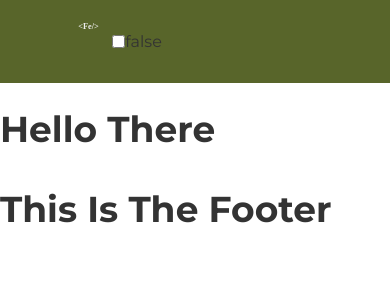
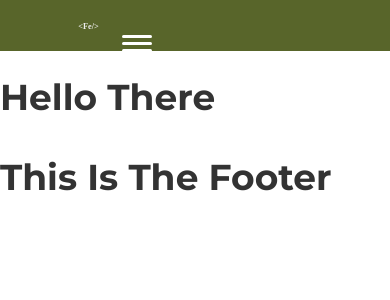
Before and after one commit to MrOdie/cast-iron-dev, a Next.js app: page / in a window 390 px wide. Shown: the top 300 px of the page. Built offline with nearby package versions, Linux system fonts and the light colour scheme.

Commit message:
working on the nav.

```diff
--- a/src/app/assets/components/navigation/DesktopNav.tsx
+++ b/src/app/assets/components/navigation/DesktopNav.tsx
@@ -11,14 +11,16 @@ interface Props {
 const DesktopNav: FunctionComponent<Props> = ({navItems, path}) => {
     return (
         <div className={styles.nav}>
-            {navItems.map((item) => {
-                const isCurrent = path === item.href;
-                return (
-                    <div className={styles.nav_item} key={item.id}>
-                        <Link className={isCurrent ? `${styles.nav_item_link} ${styles.nav_current}` : styles.nav_item_link} href={item.href}>{item.name}</Link>
-                    </div>
-                )
-            })}
+            <ul className={styles.nav_list}>
+                {navItems.map((item) => {
+                    const isCurrent = path === item.href;
+                    return (
+                        <li className={styles.nav_list_item} key={item.id}>
+                            <Link className={isCurrent ? `${styles.nav_list_item_link} ${styles.nav_list_current}` : styles.nav_list_item_link} href={item.href}>{item.name}</Link>
+                        </li>
+                    )
+                })}
+            </ul>
         </div>
     )
 }
--- a/src/app/assets/components/navigation/MobileNav.tsx
+++ b/src/app/assets/components/navigation/MobileNav.tsx
@@ -1,4 +1,4 @@
-import {Fragment, FunctionComponent, useState} from "react";
+import { FunctionComponent, useState} from "react";
 import {NavItem} from "@/app/assets/types/navItem";
 import styles from "@/app/assets/styles/modules/mobileNav.module.scss";
 import Link from "next/link";
@@ -14,19 +14,34 @@ const MobileNav: FunctionComponent<Props> = ({navItems, path}) => {
 
     return (
         <div className={styles.nav}>
-            <input type="checkbox" title="menu" onClick={() => setIsOpen(!isOpen)}/>
+            <input
+                type="checkbox"
+                title="menu"
+                id="hamburger"
+                className={styles.hamburger_btn}
+                onClick={() => setIsOpen(!isOpen)}
+            />
+            <label htmlFor="hamburger" className={styles.hamburger_icon}>
+                <p className="hidden">Menu Button</p>
+                <span className={styles.hamburger_icon_line}></span>
+            </label>
 
-            <p>{isOpen.toString()}</p>
             {
                 isOpen && (
+                    <div>
+                        <ul className={styles.nav_links}>
+                            {
                                 navItems.map((item) => {
                                     const isCurrent = path === item.href;
                                     return (
-                            <div className={styles.nav_item} key={item.id}>
+                                        <li className={styles.nav_link} key={item.id}>
                                             <Link className={isCurrent ? `${styles.nav_item_link} ${styles.nav_current}` : styles.nav_item_link} href={item.href}>{item.name}</Link>
-                            </div>
+                                        </li>
                                     )
                                 })
+                            }
+                        </ul>
+                    </div>
                 )
             }
         </div>
--- a/src/app/assets/styles/modules/desktopNav.module.scss
+++ b/src/app/assets/styles/modules/desktopNav.module.scss
@@ -5,6 +5,10 @@
   display: flex;
   flex-flow: row nowrap;
 
+  &_list {
+    display: flex;
+    flew-flow: row nowrap;
+    list-style: none;
     &_item {
 
       &_link {
@@ -19,3 +23,4 @@
       background-color: map-get($pallet, color2);
     }
   }
+}
--- a/src/app/assets/styles/modules/mobileNav.module.scss
+++ b/src/app/assets/styles/modules/mobileNav.module.scss
@@ -4,6 +4,142 @@
 .nav {
   display: flex;
   flex-flow: row nowrap;
+
+  .hamburger {
+    &_btn {
+      position: absolute;
+      top: -100px;
+      &:focus ~ .hamburger_icon {
+        .hamburger_icon_line {
+          &::before {
+            transform: translateY(-9px);
+          }
+
+          &::after {
+            transform: translateY(9px);
+          }
+        }
+      }
+    }
+
+    &_icon {
+      position: relative;
+      padding: 26px 10px;
+      cursor: pointer;
+      z-index: 1;
+      display: none;
+
+      &_line {
+        display: block;
+        position: relative;
+        background: #fff;
+        height: 3px;
+        width: 30px;
+        border-radius: 4px;
+        transition: background 0.8s ease;
+
+        &::before,
+        &::after {
+          content: "";
+          position: absolute;
+          height: 100%;
+          width: 100%;
+          border-radius: 4px;
+          background: #fff;
+          transition: background 0.8s ease;
+        }
+
+        &::before {
+          transform: translateY(-7px);
+        }
+
+        &::after {
+          transform: translateY(7px);
+        }
+      }
+    }
+
+    @include breakpoints(large desktop sm_desktop lg_tablet tablet nav mobile) {
+
+      &_icon {
+        display: block;
+        position: absolute;
+
+        &_line {
+          animation: closedMid 0.8s backwards;
+          animation-direction: reverse;
+
+          &::before {
+            animation: closedTop 0.8s backwards;
+            animation-direction: reverse;
+          }
+
+          &::after {
+            animation: closedBtm 0.8s backwards;
+            animation-direction: reverse;
+          }
+        }
+      }
+
+      .nav_links {
+        display: flex;
+        flex-flow: row nowrap;
+        list-style: none;
+      }
+      &_btn:checked ~ .nav_links {
+        opacity: 1;
+        clip-path: circle(100% at center);
+
+        .nav_link {
+          opacity: 1;
+          transform: translateX(0);
+          transition: opacity 0.4s ease-in-out,
+          transform 0.6s cubic-bezier(0.175, 0.885, 0.32, 1.275);
+
+          &:nth-of-type(1) {
+            transition-delay: 0.7s;
+          }
+
+          &:nth-of-type(2) {
+            transition-delay: 0.8s;
+          }
+
+          &:nth-of-type(3) {
+            transition-delay: 0.9s;
+          }
+
+          &:nth-of-type(4) {
+            transition-delay: 1s;
+          }
+
+          &:nth-of-type(5) {
+            transition-delay: 1.1s;
+          }
+        }
+      }
+
+      &_btn:checked ~ .menu_icon {
+        border-radius: 50%;
+        animation: pulse 1s;
+
+        &_icon_line {
+          background: #fff;
+          animation: openMid 0.8s forwards;
+
+          &::before {
+            background: #fff;
+            animation: openTop 0.8s forwards;
+          }
+
+          &::after {
+            background: #fff;
+            animation: openBtm 0.8s forwards;
+          }
+        }
+      }
+    }
+  }
+
   &_item {
 
     &_link {
@@ -17,3 +153,89 @@
     background-color: map-get($pallet, color2);
   }
 }
+
+
+@keyframes pulse {
+  from {
+    box-shadow: 0 0 0 0px rgba(255,255, 255, 0.6);
+    background: rgba(255,255, 255, 0.6);
+  }
+  to {
+    box-shadow: 0 0 0 1000px rgba(255, 255, 255, 0);
+    background: rgba(255,255, 255, 0);
+  }
+}
+
+@keyframes openTop {
+  0% {
+    transform: translateY(-5px)
+    rotate(0deg);
+  }
+  50% {
+    transform: translateY(0px)
+    rotate(0deg);
+  }
+  100% {
+    transform: translateY(0px)
+    rotate(90deg);
+  }
+}
+@keyframes closedTop {
+  0% {
+    transform: translateY(-5px)
+    rotate(0deg);
+  }
+  50% {
+    transform: translateY(0px)
+    rotate(0deg);
+  }
+  100% {
+    transform: translateY(0px)
+    rotate(90deg);
+  }
+}
+@keyframes openMid {
+  50% {
+    transform: rotate(0deg);
+  }
+  100% {
+    transform: rotate(45deg);
+  }
+}
+@keyframes closedMid {
+  50% {
+    transform: rotate(0deg);
+  }
+  100% {
+    transform: rotate(45deg);
+  }
+}
+
+@keyframes openBtm {
+  0% {
+    transform: translateY(5px)
+    rotate(0deg);
+  }
+  50% {
+    transform: translateY(0px)
+    rotate(0deg);
+  }
+  100% {
+    transform: translateY(0px)
+    rotate(90deg);
+  }
+}
+@keyframes closedBtm {
+  0% {
+    transform: translateY(5px)
+    rotate(0deg);
+  }
+  50% {
+    transform: translateY(0px)
+    rotate(0deg);
+  }
+  100% {
+    transform: translateY(0px)
+    rotate(90deg);
+  }
+}
```
Lines whose indentation alone changed are shown as unchanged.
